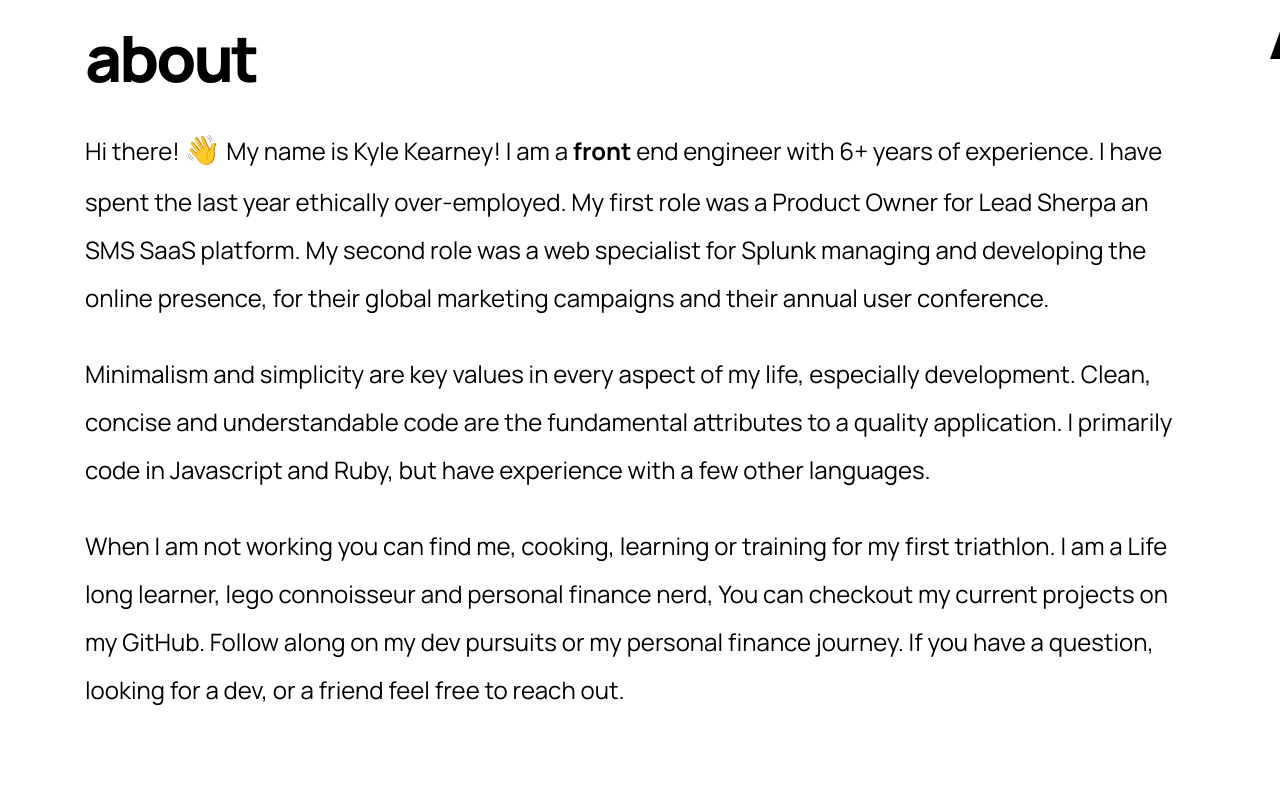
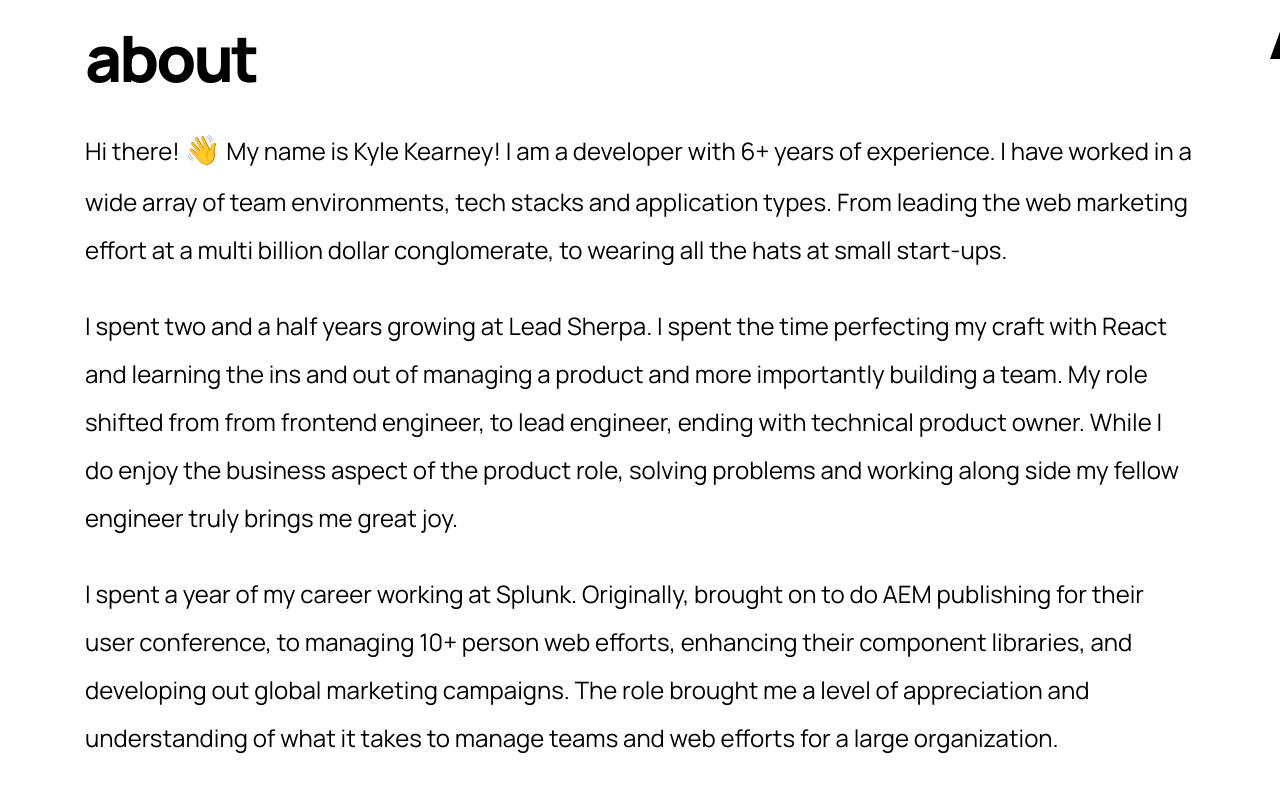
Before and after one commit to jskyle/portfolio-react, a React (Create React App) app in the folder client/: page / in a window 1280 px wide. Shown: the part 780-1572 px from the top of the page. Built offline with nearby package versions, Linux system fonts and the light colour scheme.

Commit message:
updated about section copy

```diff
--- a/client/src/components/About.jsx
+++ b/client/src/components/About.jsx
@@ -10,29 +10,41 @@
     <div className="about-body">
       <p>
         Hi there! <Emoji symbol="👋 " label="wave" id="cliche-wave" />
-        My name is Kyle Kearney! I am a{" "}
-        <span className="bold-font" id="frontend">
-          front
-        </span>{" "}
-        end engineer with 6+ years of experience. I have spent the last year
-        ethically over-employed. My first role was a Product Owner for Lead
-        Sherpa an SMS SaaS platform. My second role was a web specialist for
-        Splunk managing and developing the online presence, for their global
-        marketing campaigns and their annual user conference.{" "}
+        My name is Kyle Kearney! I am a developer with 6+ years of
+        experience. I have worked in a wide array of team environments, tech
+        stacks and application types. From leading the web marketing effort at a
+        multi billion dollar conglomerate, to wearing all the hats at small
+        start-ups.
+      </p>
+      <p>
+        I spent two and a half years growing at Lead Sherpa. I spent the time
+        perfecting my craft with React and learning the ins and out of managing
+        a product and more importantly building a team. My role shifted from
+        from frontend engineer, to lead engineer, ending with technical product
+        owner. While I do enjoy the business aspect of the product role, solving
+        problems and working along side my fellow engineer truly brings me great
+        joy.
+      </p>
+      <p>
+        I spent a year of my career working at Splunk. Originally, brought on to
+        do AEM publishing for their user conference, to managing 10+ person web
+        efforts, enhancing their component libraries, and developing out global
+        marketing campaigns. The role brought me a level of appreciation and
+        understanding of what it takes to manage teams and web efforts for a
+        large organization.
       </p>
       <p>
         Minimalism and simplicity are key values in every aspect of my life,
-        especially development. Clean, concise and understandable code are the
-        fundamental attributes to a quality application. I primarily code in
-        Javascript and Ruby, but have experience with a few other languages.
+        especially development. Clean, readable code and quality test coverage
+        are the fundamental attributes to a quality application. I primarily
+        code in Javascript and Ruby, but have experience with a few other
+        languages.
       </p>
       <p>
         When I am not working you can find me, cooking, learning or training for
-        my first triathlon. I am a Life long learner, lego connoisseur and
-        personal finance nerd, You can checkout my current projects on
-        my GitHub. Follow along on my dev pursuits or my personal finance
-        journey. If you have a question, looking for a dev, or a friend feel
-        free to reach out.
+        my first triathlon. I am a life long learner, AFoL (Adult Fan of Lego) and personal finance
+        nerd, You can checkout my current projects on my GitHub. If you have a
+        question, looking for a dev, or a friend feel free to reach out.
       </p>
     </div>
   </section>
--- a/client/src/components/Landing.jsx
+++ b/client/src/components/Landing.jsx
@@ -8,7 +8,7 @@
         <div className="d-flex align-items-end justify-content-between">
           <h1 className="landing-head">Kyle</h1>
           <h2 className="landing-subhead extralight-font">
-            Full Stack Engineer
+            Front End Developer
           </h2>
         </div>
         <h1 className="landing-head">Kearney</h1>
--- a/package.json
+++ b/package.json
@@ -31,6 +31,8 @@
     "sequelize": "^6.5.1"
   },
   "devDependencies": {
+    "css-loader": "^6.7.3",
+    "style-loader": "^3.3.1",
     "typescript": "^4.2.3"
   }
 }
```
Also changed, not shown: 1 other file (tests, documents, lock files or other folders).
